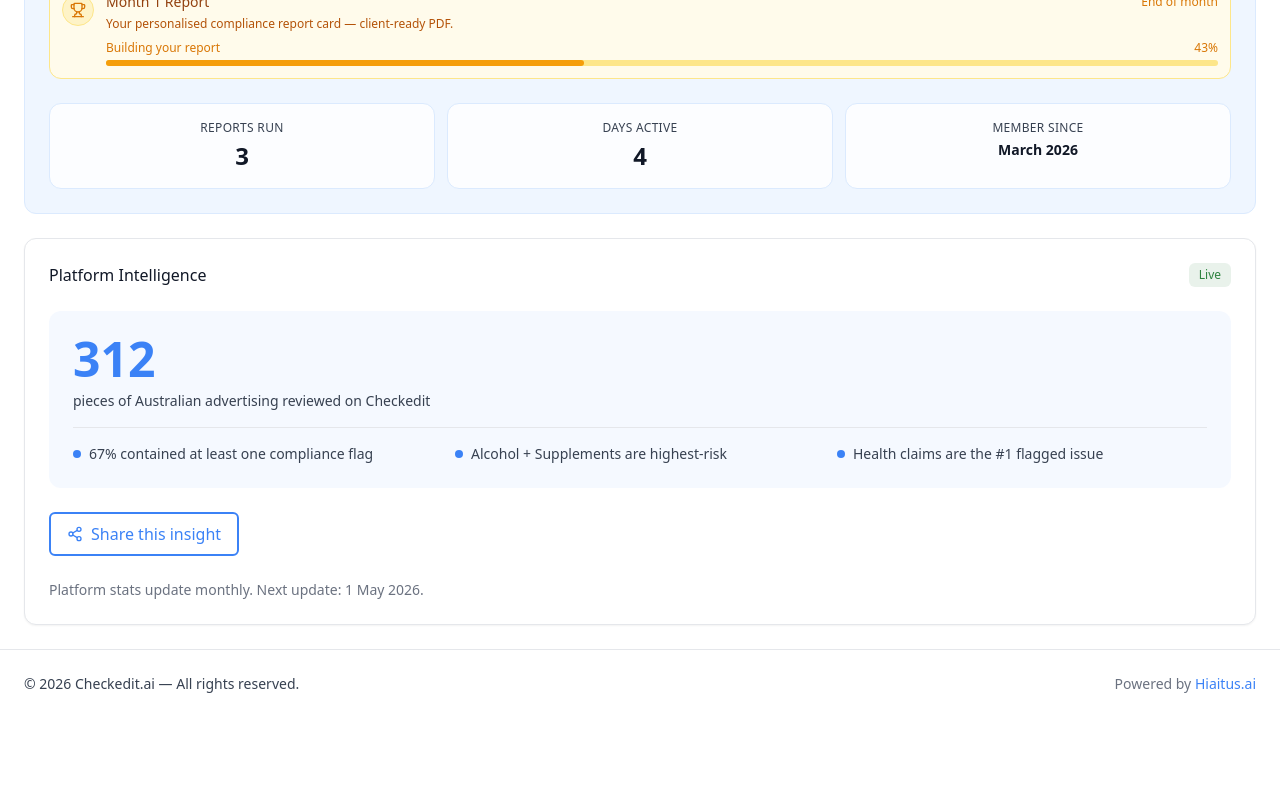
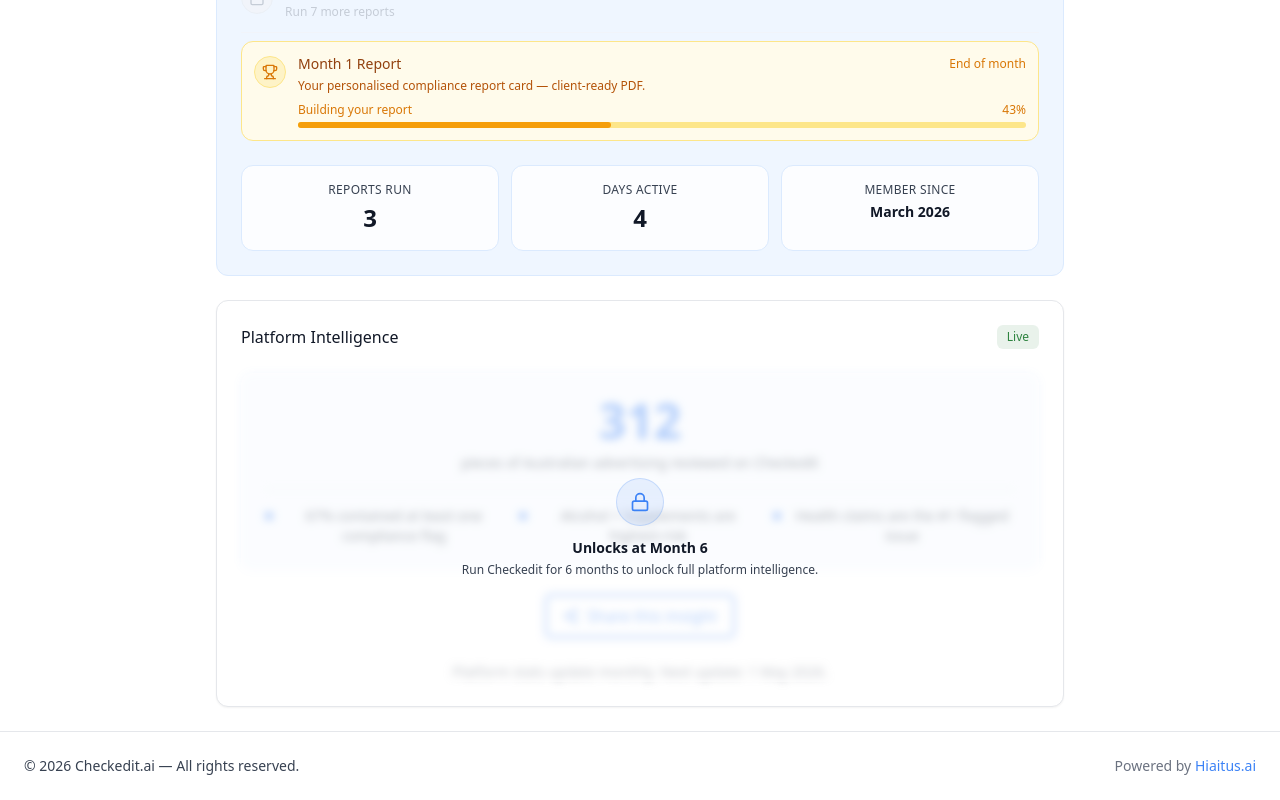
Before and after one commit to StuSheridan/checkedit-intel, a Next.js app: page /intel in a window 1280 px wide. Shown: the part 1874-2674 px from the top of the page. Before the commit the page ends 2592 px from the top, so only its background shows below. Built offline with nearby package versions, Linux system fonts and the light colour scheme.

Commit message:
fix: intel — timeline spacing, platform intel locked, centre alignment and mobile

```diff
--- a/src/app/intel/page.tsx
+++ b/src/app/intel/page.tsx
@@ -6,7 +6,7 @@
 
 export default function IntelPage() {
   return (
-    <div className="mx-auto space-y-6">
+    <div className="mx-auto max-w-4xl space-y-6 px-4 sm:px-6">
       <div className="mb-6">
         <h1 className="text-3xl font-semibold text-brand-title-text my-2">Checkedit Intel</h1>
         <p className="text-sm text-brand-body-text">
--- a/src/components/intel/ComplianceProfile.tsx
+++ b/src/components/intel/ComplianceProfile.tsx
@@ -38,7 +38,7 @@
       <UnlockTimeline />
 
       {/* Stats row */}
-      <div className="grid grid-cols-3 gap-3">
+      <div className="grid grid-cols-1 sm:grid-cols-3 gap-3">
         <div className="bg-white/80 rounded-xl p-4 text-center border border-blue-100">
           <p className="text-xs text-brand-body-text uppercase tracking-wide mb-1">Reports run</p>
           <p className="text-2xl font-bold text-brand-title-text">3</p>
--- a/src/components/intel/MonthlyInsight.tsx
+++ b/src/components/intel/MonthlyInsight.tsx
@@ -28,7 +28,7 @@
 
       <p className="text-sm text-gray-500">Delivered last Friday of every month.</p>
 
-      <div className="grid grid-cols-1 md:grid-cols-3 gap-4">
+      <div className="grid grid-cols-1 sm:grid-cols-3 gap-4">
         {stats.map((stat) => (
           <div key={stat.label} className="bg-grey-50 rounded-xl p-4 text-center border border-grey-200">
             <p className="text-xs text-brand-body-text uppercase tracking-wide mb-1">{stat.label}</p>
--- a/src/components/intel/PlatformIntelligence.tsx
+++ b/src/components/intel/PlatformIntelligence.tsx
@@ -1,7 +1,7 @@
 'use client';
 
 import { useState } from 'react';
-import { Share2 } from 'lucide-react';
+import { Share2, Lock } from 'lucide-react';
 
 export default function PlatformIntelligence() {
   const [toast, setToast] = useState<string | null>(null);
@@ -36,15 +36,33 @@
         </span>
       </div>
 
-      <div className="bg-brand-primary/5 rounded-xl p-6">
+      <div className="relative">
+        {/* Lock overlay */}
+        <div className="absolute inset-0 flex flex-col items-center justify-center bg-white/60 rounded-xl z-10">
+          <div className="text-center px-6">
+            <div className="w-12 h-12 rounded-full bg-brand-primary/10 border border-brand-primary/20 flex items-center justify-center mx-auto mb-3">
+              <Lock className="w-5 h-5 text-brand-primary" />
+            </div>
+            <p className="text-sm font-semibold text-brand-title-text mb-1">
+              Unlocks at Month 6
+            </p>
+            <p className="text-xs text-brand-body-text">
+              Run Checkedit for 6 months to unlock full platform intelligence.
+            </p>
+          </div>
+        </div>
+
+        {/* Blurred content */}
+        <div className="blur-sm pointer-events-none select-none">
+          <div className="bg-brand-primary/5 rounded-xl p-6 text-center">
             <p className="text-5xl font-bold text-brand-primary">312</p>
             <p className="text-sm text-brand-body-text mt-2">
               pieces of Australian advertising reviewed on Checkedit
             </p>
             <div className="border-t border-grey-200 my-4" />
-        <div className="grid grid-cols-1 md:grid-cols-3 gap-3">
+            <div className="grid grid-cols-1 md:grid-cols-3 gap-3 justify-center">
               {findings.map((finding) => (
-            <div key={finding} className="flex items-start gap-2">
+                <div key={finding} className="flex items-start gap-2 justify-center">
                   <div className="bg-brand-primary w-2 h-2 rounded-full mt-1.5 shrink-0" />
                   <p className="text-sm text-brand-body-text">{finding}</p>
                 </div>
@@ -52,7 +70,7 @@
             </div>
           </div>
 
-      <div>
+          <div className="flex justify-center mt-6">
             <button
               onClick={handleShare}
               className="inline-flex items-center justify-center gap-2 whitespace-nowrap rounded-md font-medium active:scale-95 border-2 px-4 py-2 border-brand-primary text-brand-primary hover:bg-grey-100 h-11 cursor-pointer transition-colors duration-200"
@@ -62,9 +80,11 @@
             </button>
           </div>
 
-      <p className="text-sm text-gray-500">
+          <p className="text-sm text-gray-500 mt-6 text-center">
             Platform stats update monthly. Next update: 1 May 2026.
           </p>
+        </div>
+      </div>
 
       {toast && (
         <div className="fixed bottom-24 right-4 bg-brand-title-text text-white px-4 py-2 rounded-lg text-sm shadow-lg z-50 transition-all">
--- a/src/components/intel/UnlockTimeline.tsx
+++ b/src/components/intel/UnlockTimeline.tsx
@@ -181,7 +181,7 @@
       </div>
 
       <div className="overflow-x-auto pb-2">
-        <div className="flex items-start gap-0 min-w-max lg:min-w-0 lg:w-full">
+        <div className="flex items-start gap-0 w-fit">
           {TIMELINE_MONTHS.map((month, index) => (
             <TimelineNode
               key={month.month}
```
Lines whose indentation alone changed are shown as unchanged.
